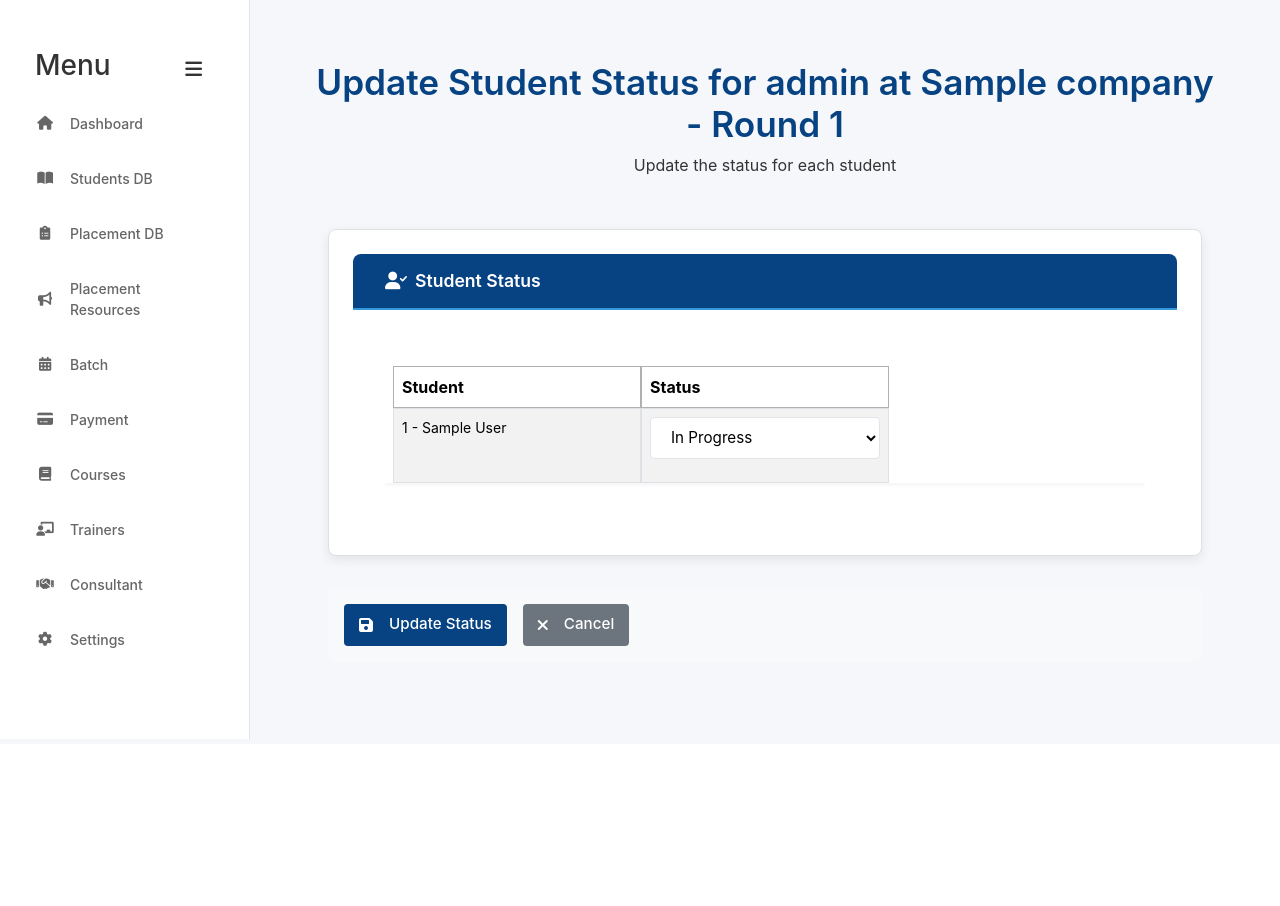
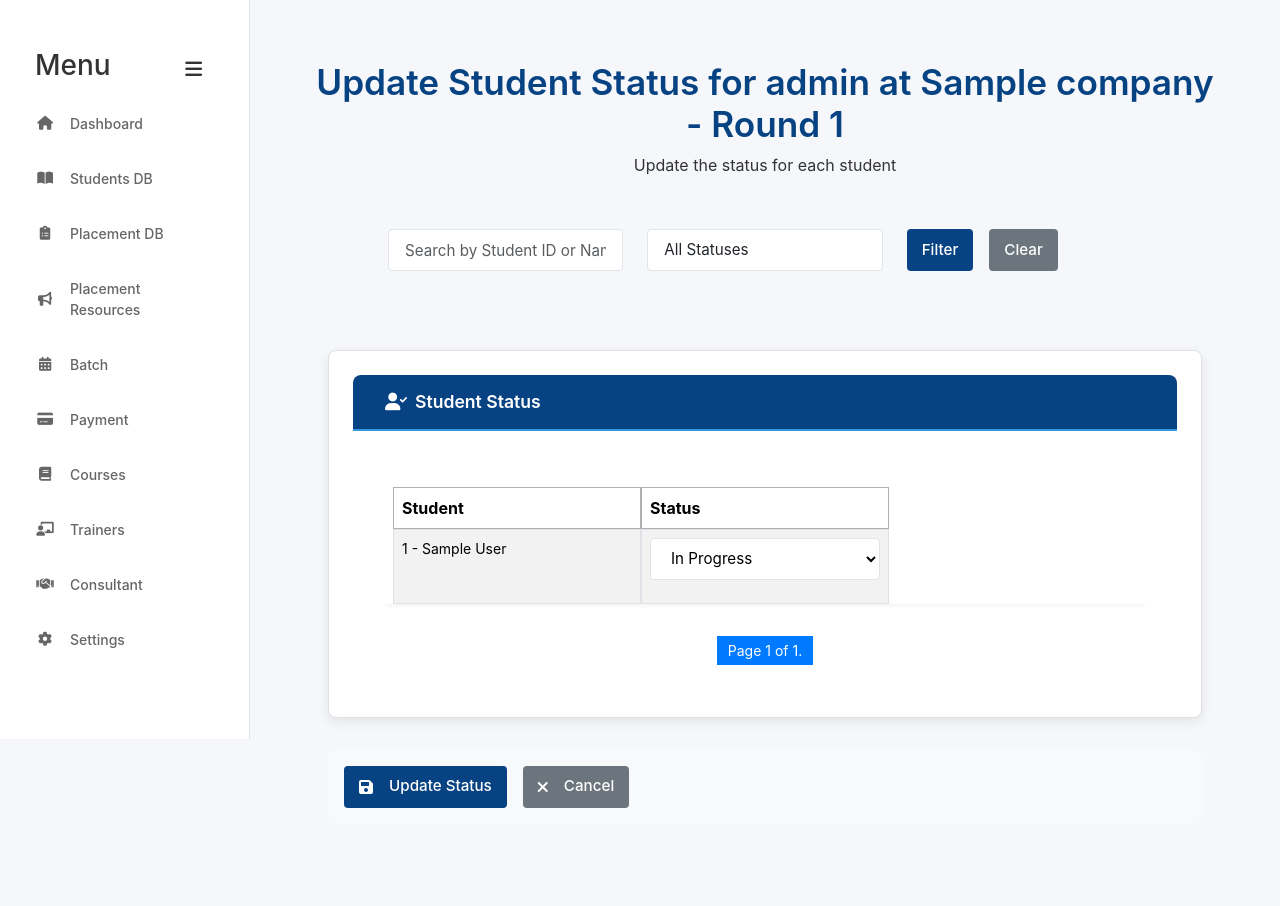
Before and after one commit to varun-developer-public/btreeadminportal, a Django app: page /placement-drive/interview/1/update_students/ in a window 1280 px wide. Shown: the part 61-967 px from the top of the page. Before the commit the page ends 800 px from the top, so only its background shows below. Run offline with Django 5.2, Linux system fonts and the light colour scheme; a user stored in the database is signed in; tables that the repository leaves empty hold one stand-in row (values such as "Sample post"); grey boxes marked "Sample" are stand-in pictures; parts of the project's set-up code (start-up, migrations or seed data) failed here and were passed over; some libraries are stand-ins or nearby versions; some web fonts are replaced.

Commit message:
`Added search and filter functionality to update interview students page, implemented pagination, and added scroll container to company update form page.`

```diff
--- a/placementdrive/views.py
+++ b/placementdrive/views.py
@@ -130,15 +130,49 @@ def update_interview_students(request, interview_pk):
     interview = get_object_or_404(Interview, pk=interview_pk)
     InterviewStudentFormSet = modelformset_factory(InterviewStudent, form=InterviewStudentForm, extra=0)
 
+    # Get the queryset and order it
+    queryset = InterviewStudent.objects.filter(interview=interview).order_by('student__student_id')
+
+    # Search and Filter
+    search_query = request.GET.get('q')
+    status_filter = request.GET.get('status')
+
+    if search_query:
+        queryset = queryset.filter(
+            Q(student__student_id__icontains=search_query) |
+            Q(student__first_name__icontains=search_query) |
+            Q(student__last_name__icontains=search_query)
+        )
+
+    if status_filter:
+        queryset = queryset.filter(status=status_filter)
+
+    # Pagination
+    paginator = Paginator(queryset, 10)  # 10 students per page
+    page = request.GET.get('page')
+    try:
+        students_page = paginator.page(page)
+    except PageNotAnInteger:
+        students_page = paginator.page(1)
+    except EmptyPage:
+        students_page = paginator.page(paginator.num_pages)
+
     if request.method == 'POST':
-        formset = InterviewStudentFormSet(request.POST, request.FILES, queryset=InterviewStudent.objects.filter(interview=interview))
+        formset = InterviewStudentFormSet(request.POST, request.FILES, queryset=queryset)
         if formset.is_valid():
             formset.save()
             return redirect('company_update', pk=interview.company.pk)
     else:
-        formset = InterviewStudentFormSet(queryset=InterviewStudent.objects.filter(interview=interview))
+        # We need to pass the paginated queryset to the formset
+        formset = InterviewStudentFormSet(queryset=students_page.object_list)
 
-    return render(request, 'placementdrive/update_interview_students.html', {'formset': formset, 'interview': interview})
+    return render(request, 'placementdrive/update_interview_students.html', {
+        'formset': formset,
+        'interview': interview,
+        'students_page': students_page,
+        'search_query': search_query or "",
+        'status_filter': status_filter or ""
+    })
 
 @login_required
 def company_update(request, pk):
@@ -215,11 +249,24 @@ def company_update(request, pk):
                     company.save()
                     return redirect('company_update', pk=company.pk)
 
+    interviews = company.scheduled_interviews.all()
+    for interview in interviews:
+        student_list = interview.student_status.all()
+        paginator = Paginator(student_list, 10)  # 10 students per page
+        page = request.GET.get(f'page_{interview.pk}')
+        try:
+            students_page = paginator.page(page)
+        except PageNotAnInteger:
+            students_page = paginator.page(1)
+        except EmptyPage:
+            students_page = paginator.page(paginator.num_pages)
+        interview.students_page = students_page
+
     return render(request, 'placementdrive/company_update_form.html', {
         'company': company,
         'form': form,
         'interview_form': interview_form,
-        'interviews': company.scheduled_interviews.all()
+        'interviews': interviews
     })
 
 @login_required
--- a/static/css/styles.css
+++ b/static/css/styles.css
@@ -206,3 +206,17 @@ a.view-link {
 .select2-container--default .select2-selection--multiple{
     border: none !important;
 }
+
+.scroll-container {
+  width: 100%;
+  height: auto;
+  min-height: 200px;
+  overflow-y: scroll;
+  overflow-x: auto;
+  -ms-overflow-style: none;
+  scrollbar-width: none;
+}
+
+.scroll-container::-webkit-scrollbar:vertical {
+  display: none;
+}
--- a/templates/placementdrive/update_interview_students.html
+++ b/templates/placementdrive/update_interview_students.html
@@ -15,6 +15,43 @@
         <h1>Update Student Status for {{ interview.applying_role }} at {{ interview.company.company_name }} - Round {{ interview.round_number }}</h1>
         <p class="form-subtitle">Update the status for each student</p>
     </div>
+
+    <form method="get" class="filter-form mb-4">
+        <div class="row mx-5"> <!-- g-2 adds gap between cols -->
+
+            <!-- Search -->
+            <div class="col-md-4">
+            <input type="text" name="q" class="form-control"
+                    placeholder="Search by Student ID or Name"
+                    value="{{ search_query }}">
+            </div>
+
+            <!-- Status Dropdown -->
+            <div class="col-md-4">
+            <select name="status" class="form-control">
+                <option value="">All Statuses</option>
+                <option value="selected" {% if status_filter == 'selected' %}selected{% endif %}>Selected</option>
+                <option value="rejected" {% if status_filter == 'rejected' %}selected{% endif %}>Rejected</option>
+                <option value="not_attended" {% if status_filter == 'not_attended' %}selected{% endif %}>Not Attended</option>
+                <option value="placed" {% if status_filter == 'placed' %}selected{% endif %}>Placed</option>
+            </select>
+            </div>
+
+            <div class="col-md-2">
+                <div class="d-flex justify-content-around align-items-center">
+                    <div >
+                        <button type="submit" class="btn btn-primary w-10">Filter</button>
+                    </div>
+
+                    <div >
+                        <a href="{% url 'update_interview_students' interview.pk %}" class="btn btn-secondary w-10">Clear</a>
+                    </div>
+                </div>
+            </div>
+
+        </div>
+    </form>
+
 
     <form method="post" class="student-form" enctype="multipart/form-data">
         {% csrf_token %}
@@ -54,6 +91,23 @@
                             {% endfor %}
                         </tbody>
                     </table>
+                </div>
+                <div class="pagination">
+                    <span class="step-links">
+                        {% if students_page.has_previous %}
+                            <a href="?page=1">&laquo; first</a>
+                            <a href="?page={{ students_page.previous_page_number }}">previous</a>
+                        {% endif %}
+
+                        <span class="current">
+                            Page {{ students_page.number }} of {{ students_page.paginator.num_pages }}.
+                        </span>
+
+                        {% if students_page.has_next %}
+                            <a href="?page={{ students_page.next_page_number }}">next</a>
+                            <a href="?page={{ students_page.paginator.num_pages }}">last &raquo;</a>
+                        {% endif %}
+                    </span>
                 </div>
             </div>
         </div>
```
Also changed, not shown: templates/placementdrive/company_update_form.html (+17 -2 lines).
